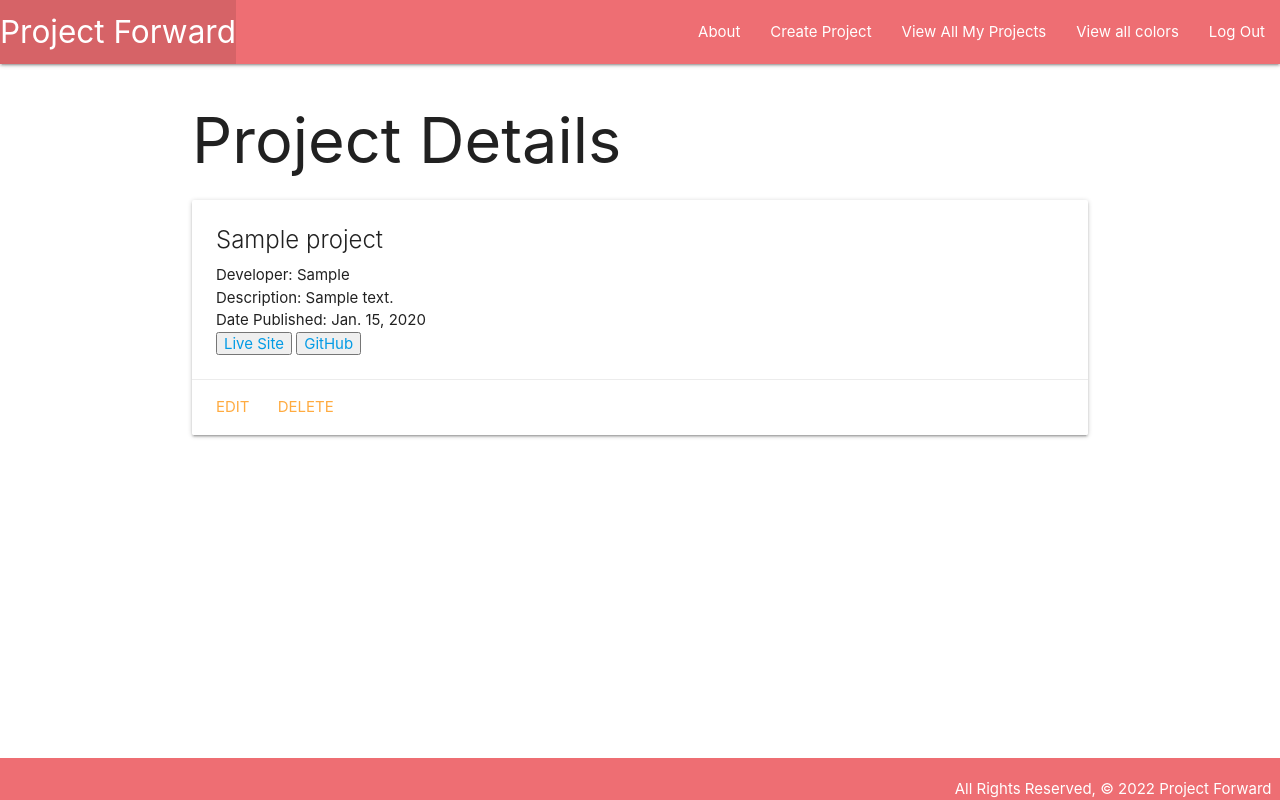
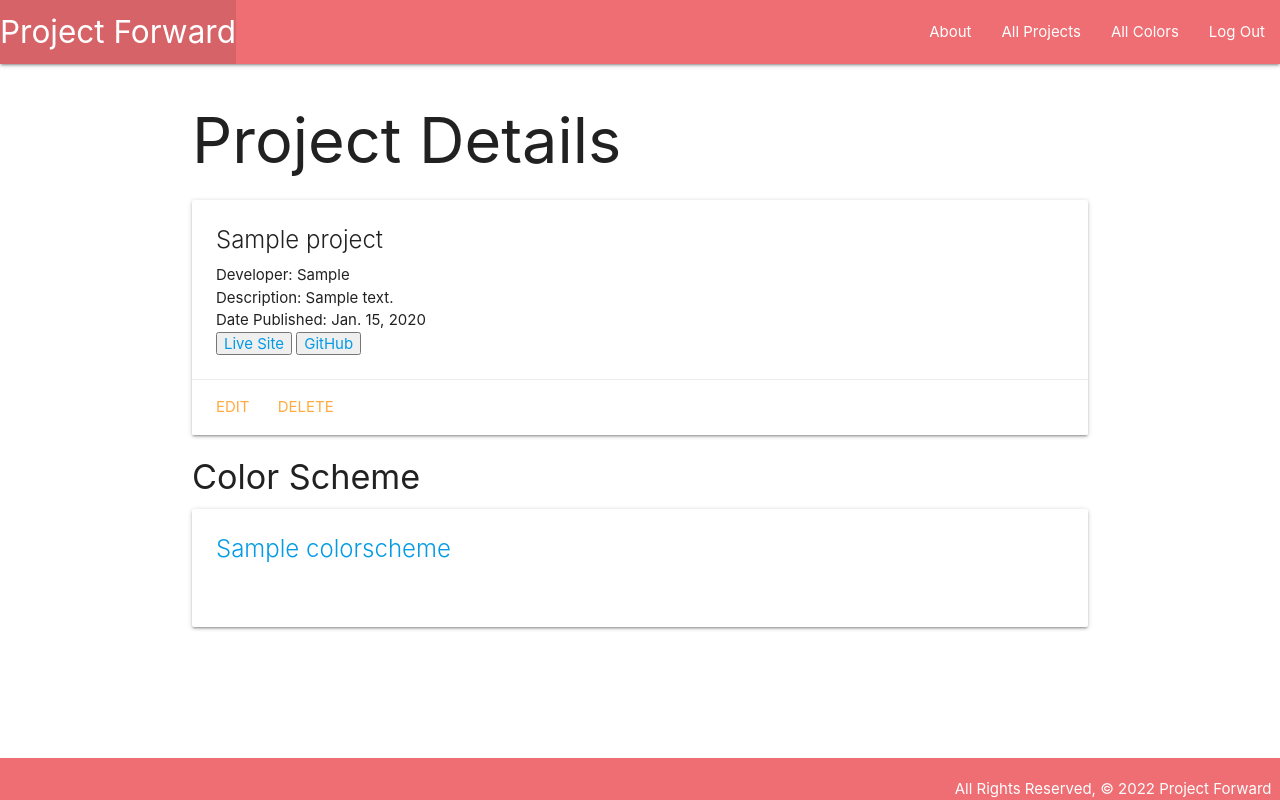
Before and after one commit to laurakelly1/project-forward, a Django app: page /projects/1/ in a window 1280 px wide. Run offline with Django 4.2, Linux system fonts and the light colour scheme; a user stored in the database is signed in; tables that the repository leaves empty hold one stand-in row (values such as "Sample post").

Commit message:
Connecting project and color scheme displays.

```diff
--- a/main_app/static/css/style.css
+++ b/main_app/static/css/style.css
@@ -8,7 +8,6 @@
   flex: 1 0 auto;
 }
 
-/* Color Schemes */s
 
 footer {
   padding-top: 0;
--- a/main_app/templates/base.html
+++ b/main_app/templates/base.html
@@ -9,7 +9,7 @@
     <meta name="viewport" content="width=device-width, initial-scale=1.0">
     <link rel="stylesheet" href="https://cdnjs.cloudflare.com/ajax/libs/materialize/1.0.0/css/materialize.min.css" />
     <link rel="stylesheet" type="text/css" href="{% static 'css/style.css' %}" />
-    <script src="https://cdnjs.cloudflare.com/ajax/libs/materialize/1.0.0/js/materialize.min.js"></script>
+    <script src="https://cdnjs.cloudflare.com/ajax/libs/materialize/1.0.0/js/materialize.min.js" defer></script>
     <title>Project Forward</title>
 </head>
 
@@ -25,9 +25,8 @@
                 <ul class="right">
                     <li><a href="{% url 'about' %}">About</a></li>
                     {% if user.is_authenticated %}
-                    <li><a href="{% url 'projects_create' %}">Create Project</a></li>
-                    <li><a href="{% url 'index' %}">View All My Projects</a></li>
-                    <li><a href="{% url 'color_index' %}">View all colors</a></li>
+                    <li><a href="{% url 'index' %}">All Projects</a></li>
+                    <li><a href="{% url 'color_index' %}">All Colors</a></li>
                     <li><a href="{% url 'logout' %}">Log Out</a></li>
                     {% else %}
                     <li><a href="{% url 'signup' %}">Sign Up</a></li>
--- a/main_app/templates/main_app/color_form.html
+++ b/main_app/templates/main_app/color_form.html
@@ -11,6 +11,4 @@
     </table>
     <input type="submit" value="Submit!" class="btn" />
 </form>
-<script>
-</script>
 {% endblock %}
--- a/main_app/templates/main_app/project_form.html
+++ b/main_app/templates/main_app/project_form.html
@@ -19,5 +19,7 @@
         setDefaultDate: true,
         autoClose: true
     });
+    var selectEl = document.getElementById('id_color_scheme');
+    M.FormSelect.init(selectEl);
 </script>
 {% endblock %}
--- a/main_app/templates/projects/detail.html
+++ b/main_app/templates/projects/detail.html
@@ -1,7 +1,6 @@
 {% extends 'base.html' %} {% block content %}
 
 <h1>Project Details</h1>
-
 <div class="card">
   <div class="card-content">
     <span class="card-title">
@@ -17,4 +16,20 @@
     <a href="{% url 'projects_delete' project.id %}">Delete</a>
   </div>
 </div>
+
+<h4>Color Scheme</h4>
+{% for scheme in project.color_scheme.all %}
+<div class="card">
+  <a href="{% url 'color_scheme_detail' scheme.id %}">
+    <div class="card-content scheme-sample">
+      <div class="card-title">{{ scheme.name }}</div>
+      <div class="colours-sample">
+        {% for color in scheme.color.all %}
+        <div style='background-color: {{color.hex}}; width: 30px; height: 30px;'></div>
+        {% endfor %}
+      </div>
+    </div>
+  </a>
+</div>
+{% endfor %}
 {% endblock %}
--- a/main_app/templates/projects/index.html
+++ b/main_app/templates/projects/index.html
@@ -1,7 +1,7 @@
 {% extends 'base.html' %} {% block content %}
 
 <h1>Projects</h1>
-
+<a href="{% url 'projects_create' %}" class="btn">Create Project</a>
 {% for project in projects %}
 <div class="card">
     <a href="{% url 'detail' project.id %}">
--- a/main_app/views.py
+++ b/main_app/views.py
@@ -57,7 +57,7 @@
 
 class ProjectCreate(LoginRequiredMixin, CreateView):
     model = Project
-    fields = ['name', 'developer', 'description', 'date_published', 'live_site', 'github']
+    fields = ['name', 'developer', 'description', 'date_published', 'live_site', 'github', 'color_scheme']
     success_url = '/projects'
 
     def form_valid(self, form):
@@ -66,7 +66,7 @@
 
 class ProjectUpdate(LoginRequiredMixin, UpdateView):
     model = Project
-    fields = ['name', 'developer', 'description', 'date_published', 'live_site', 'github']
+    fields = ['name', 'developer', 'description', 'date_published', 'live_site', 'github', 'color_scheme']
 
 class ProjectDelete(LoginRequiredMixin, DeleteView):
     model = Project
```
